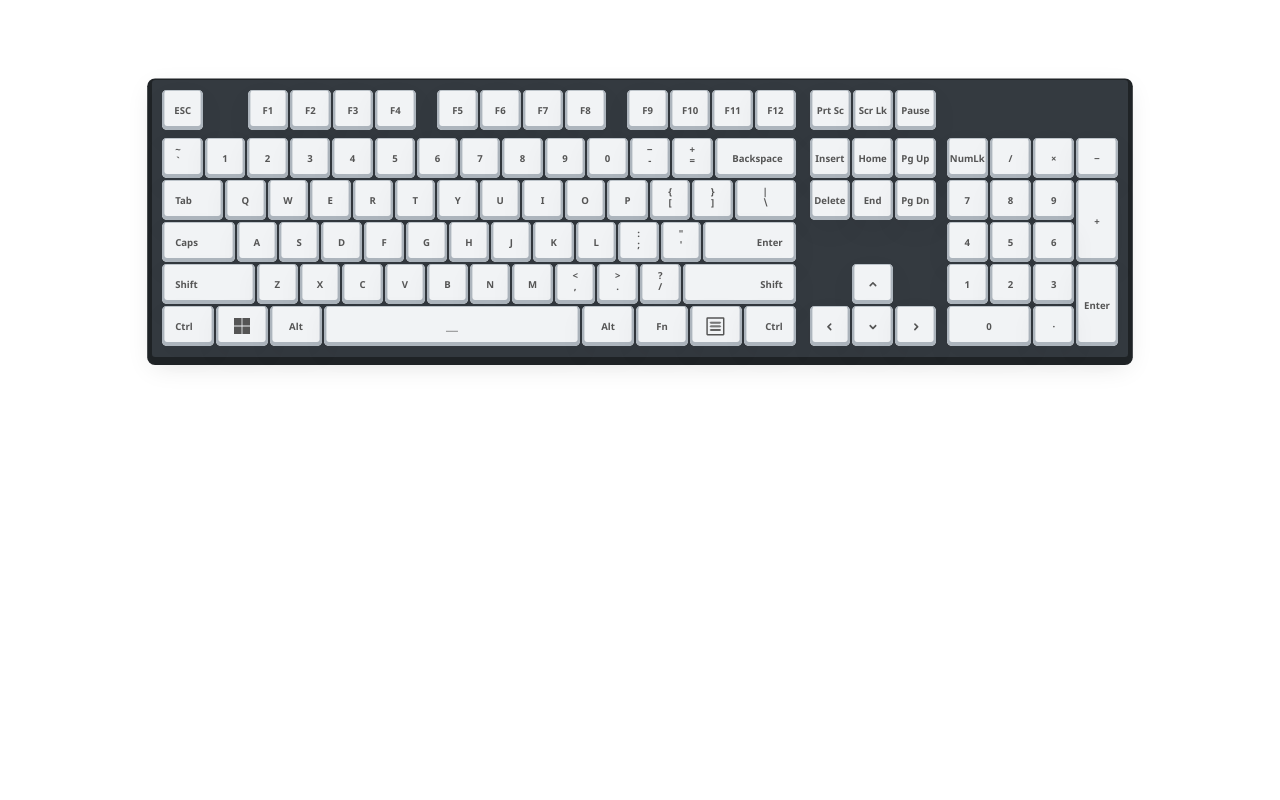
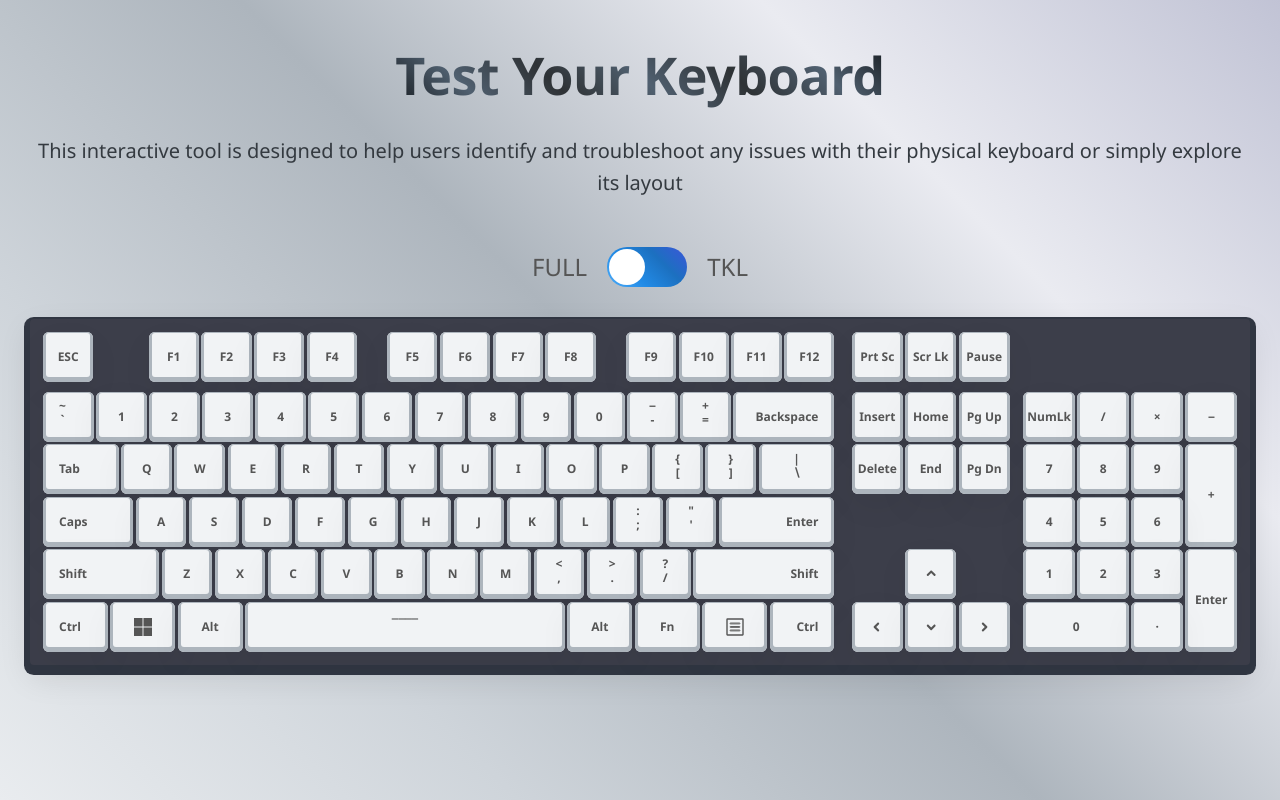
Before and after one commit to Mostafa-Abbasi/KeyboardTester, a plain HTML site: page index.html in a window 1280 px wide. Drawn offline with Linux system fonts and the light colour scheme; a small style sheet from the web is missing.

Commit message:
update general.css, index.html, script.js and style.css

```diff
--- a/general.css
+++ b/general.css
@@ -67,7 +67,7 @@ small: 4px
 
 html {
   /* Percentage of user's browser font-size setting */
-  font-size: 50%;
+  font-size: 62.5%;
 }
 
 body {
@@ -83,8 +83,29 @@ body {
 /* GENRAL REUSABLE COMPONENTS */
 /******************************/
 
-.container {
-  /* 1220px */
-  max-width: 122rem;
-  margin: 10rem auto;
+.heading-primary {
+  font-weight: 700;
+  color: #333;
+  letter-spacing: -0.5px;
 }
+
+.heading-primary {
+  font-size: 5.2rem;
+  line-height: 1.05;
+  margin-bottom: 3.2rem;
+}
+
+.paragraph {
+  font-size: 2rem;
+  color: #343a40;
+  line-height: 1.6;
+  margin-bottom: 4.8rem;
+}
+
+/******************************/
+/* GENRAL REUSABLE UTILLITIES */
+/******************************/
+
+.center-text {
+  text-align: center;
+}
--- a/index.html
+++ b/index.html
@@ -3,7 +3,7 @@
   <head>
     <meta charset="UTF-8" />
     <meta name="viewport" content="width=device-width, initial-scale=1.0" />
-    <title>Test Your Keyboard!</title>
+    <title>Online Keyboard Tester</title>
     <link
       rel="stylesheet"
       href="https://cdn.jsdelivr.net/npm/segoe-fonts@1.0.1/segoe-fonts.min.css"
@@ -13,9 +13,29 @@
     <script defer src="script.js"></script>
   </head>
   <body>
-    <main class="container">
-      <div class="keyboard">
-        <!-- contains "ESC" & Function (F1-F12) & Top-Located Control (Prt Sc|Scrl lck|Pause) keys -->
+    <header>
+      <section class="intro">
+        <h1 class="heading-primary title center-text">
+          <span>Test Your Keyboard</span>
+        </h1>
+        <p class="paragraph description center-text">
+          This interactive tool is designed to help users identify and
+          troubleshoot any issues with their physical keyboard or simply explore
+          its layout
+        </p>
+        <div class="toggle-section">
+          <span class="full-size-layout">FULL</span>
+          <input type="checkbox" class="btn-toggle-layout" id="toggle" />
+          <label for="toggle" class="toggle-label">Toggle</label>
+          <span class="tkl-layout">TKL</span>
+        </div>
+
+        <!-- <button class="btn-toggle-layout">Make it TKL!</button> -->
+      </section>
+    </header>
+    <main>
+      <div class="keyboard full-size">
+        <!-- contains "ESC" & Function (F1-F12) -->
         <section class="function region">
           <div class="key escape">ESC</div>
           <div class="empty-space-between-keys" aria-hidden="true"></div>
@@ -33,7 +53,10 @@
           <div class="key f10">F10</div>
           <div class="key f11">F11</div>
           <div class="key f12">F12</div>
-          <div class="empty-space-between-keys" aria-hidden="true"></div>
+        </section>
+
+        <!-- contains Top-Located Control (Prt Sc|Scr lck|Pause) keys -->
+        <section class="system-control region">
           <div class="key printscreen">Prt Sc</div>
           <div class="key scrolllock">Scr Lk</div>
           <div class="key pause">Pause</div>
@@ -135,7 +158,8 @@
           <!-- bottom row (ctrl, fn, win, alt, space, etc.) -->
           <div class="fifth-row">
             <div class="key controlleft">Ctrl</div>
-            <div class="key metaleft">
+            <!-- Added OSLeft for firefox support -->
+            <div class="key metaleft osleft">
               <svg viewBox="0 0 4875 4875" aria-label="Windows key icon">
                 <path
                   d="M0 0h2311v2310H0zm2564 0h2311v2310H2564zM0 2564h2311v2311H0zm2564 0h2311v2311H2564"
@@ -144,7 +168,7 @@
             </div>
             <div class="key altleft">Alt</div>
             <div class="key space" aria-label="Space">
-              &UnderBar;&UnderBar;&UnderBar;
+              <span>&UnderBar;&UnderBar;&UnderBar;&UnderBar;</span>
             </div>
             <div class="key altright">Alt</div>
             <div class="key fn">Fn</div>
--- a/script.js
+++ b/script.js
@@ -1,6 +1,9 @@
 'use strict';
 
+// ------------------ HANDLING KEY PRESS ------------------
 const handleKeyPress = function (e) {
+  console.log(e);
+
   e.preventDefault();
   const keyElement = document.querySelector('.' + e.code.toLowerCase());
 
@@ -13,10 +16,45 @@ const handleKeyPress = function (e) {
   if (!keyElement.classList.contains('key-pressed'))
     keyElement.classList.add('key-pressed');
 
-  // 'Meta' or 'Windows key' is a bit tricky and only in
-  // this way we can reliably remove the class from it
-  if (e.key === 'Meta') keyElement.classList.remove('key-pressing-simulation');
+  // 'Meta' or 'OS' is a bit tricky and only in this way
+  // we can reliably remove the class from the element
+  if (e.key === 'Meta' || e.key === 'OS')
+    keyElement.classList.remove('key-pressing-simulation');
 };
 
 document.addEventListener('keydown', handleKeyPress);
 document.addEventListener('keyup', handleKeyPress);
+
+// -------------------- CHANGING LAYOUT --------------------
+const btnToggleLayout = document.querySelector('.btn-toggle-layout');
+const fullSizeLayout = document.querySelector('.full-size-layout');
+const TKLLayout = document.querySelector('.tkl-layout');
+
+const ToggleKeyboardLayout = function () {
+  const keyboard = document.querySelector('.keyboard');
+  const numpad = document.querySelector('.numpad');
+
+  if (btnToggleLayout.checked) {
+    numpad.classList.add('hidden');
+    setTimeout(function () {
+      keyboard.classList.remove('full-size');
+      keyboard.classList.add('tkl');
+      numpad.classList.add('w');
+    }, 150);
+  } else {
+    keyboard.classList.add('full-size');
+    keyboard.classList.remove('tkl');
+    numpad.classList.remove('hidden');
+    numpad.classList.remove('w');
+  }
+};
+
+btnToggleLayout.addEventListener('click', ToggleKeyboardLayout);
+fullSizeLayout.addEventListener('click', function () {
+  btnToggleLayout.checked = false;
+  ToggleKeyboardLayout();
+});
+TKLLayout.addEventListener('click', function () {
+  btnToggleLayout.checked = true;
+  ToggleKeyboardLayout();
+});
--- a/style.css
+++ b/style.css
@@ -3,35 +3,185 @@
   --standard-key-size: 5rem; /* width & height */
 
   /* -------- RETRO COLOR THEME -------- */
-
-  --color-primary: #343a40;
-  --color-primary-shade-40: #1f2326;
+  --color-primary: #3c3e4a;
+  --color-primary-shade-40: #303642;
 
   --color-keycaps-bg: #f1f3f5;
   --color-keycaps-legends: #555;
   --color-keycaps-shadow: #adb5bd;
 
-  --color-keycaps-bg-pressed: #228be6;
-  --color-keycaps-legends-pressed: #e7f5ff;
-  --color-keycaps-shadow-pressed: #1864ab;
+  --color-keycaps-bg-pressed: #a4a9b0;
+  --color-keycaps-legends-pressed: #2f3674;
+  --color-keycaps-shadow-pressed: #7f8489;
+
+  --color-bg: linear-gradient(
+    45deg,
+    #e9ecef,
+    #ced4da,
+    #adb5bd,
+    #eaebf1,
+    #c1c3d5
+  );
+
+  --color-bg-title: linear-gradient(
+    45deg,
+    #14181c,
+    #506070,
+    #2e3235,
+    #506070,
+    #2e3235,
+    #506070,
+    #14181c
+  );
+
+  --color-bg-toggle: linear-gradient(45deg, #4dabf7, #228be6, #1c70c0, #3c56da);
+
+  /* -------- GEN-Z COLOR THEME -------- */
+  /* --color-primary: #3c3e4a;
+  --color-primary-shade-40: #303642;
+
+  --color-keycaps-bg: #f1f3f5;
+  --color-keycaps-legends: #555;
+  --color-keycaps-shadow: #adb5bd;
+
+  --color-keycaps-bg-pressed: #a4a9b0;
+  --color-keycaps-legends-pressed: #2f3674;
+  --color-keycaps-shadow-pressed: #7f8489;
+
+  --color-bg: linear-gradient(
+    45deg,
+    #e9ecef,
+    #ced4da,
+    #adb5bd,
+    #eaebf1,
+    #c1c3d5
+  );
+
+  --color-bg-title: linear-gradient(
+    45deg,
+    #14181c,
+    #506070,
+    #2e3235,
+    #506070,
+    #2e3235,
+    #506070,
+    #14181c
+  );
+
+  --color-bg-toggle: linear-gradient(45deg, #4dabf7, #228be6, #1c70c0, #3c56da); */
 }
 
+/* ------------------ BACKGROUND ------------------ */
+
+html {
+  min-height: 100vh;
+  background-image: var(--color-bg);
+}
+
+/* ------------------ HEADER ------------------ */
+
+.intro {
+  max-width: 130rem;
+  margin: 0 auto;
+  padding: 4.8rem 3.2rem 3.2rem;
+}
+
+.title span {
+  background-image: var(--color-bg-title);
+
+  /* Use the text as a mask for the background. */
+  /* This will show the gradient as a text color rather than element bg. */
+  -webkit-background-clip: text;
+  -webkit-text-fill-color: transparent;
+  -moz-background-clip: text;
+  -moz-text-fill-color: transparent;
+}
+
+.toggle-section {
+  display: flex;
+  justify-content: center;
+  align-items: center;
+}
+
+.toggle-section span {
+  font-size: 2.4rem;
+  cursor: pointer;
+}
+
+/* toggle button styling */
+
+.btn-toggle-layout {
+  height: 0;
+  width: 0;
+
+  visibility: hidden;
+}
+
+.toggle-label {
+  position: relative;
+  display: block;
+  width: 8rem;
+  height: 4rem;
+  margin: 0 2rem;
+  border-radius: 4rem;
+  text-indent: -9999px;
+  background: var(--color-bg-toggle);
+  cursor: pointer;
+}
+
+.toggle-label:after {
+  content: '';
+  position: absolute;
+  top: 0.2rem;
+  left: 0.2rem;
+  border-radius: 3.6rem;
+  width: 3.6rem;
+  height: 3.6rem;
+  background: #fff;
+  transition: 0.2s;
+}
+
+input:checked + .toggle-label {
+  background: var(--color-bg-toggle);
+}
+
+input:checked + .toggle-label:after {
+  left: calc(100% - 0.2rem);
+  transform: translateX(-100%);
+}
+
+.toggle-label:active:after {
+  width: 5.2rem;
+}
+
+/* ------------------ KEYBOARD SECTION ------------------ */
+
 .keyboard {
-  /* These numbers came from a standard FULL-SIZE keyboard layout "+SOME ROUNDING"
-  2fr is the whitespace between typewriter region and navigation region
-  1fr is the whitespace between navigation region and numpad region
-  function-region: 215+2+45 OR 262
-  typewriter-region: 215
-  navigation-region: 45
-  numpad-region: 60 */
   display: grid;
-  grid-template-columns: 215fr 2fr 45fr 1fr 60fr;
-
+  margin: 0 auto;
   padding: 0.8rem;
   border-radius: 0.4rem;
   background-color: var(--color-primary);
   box-shadow: 0 0.4rem 0 0.6rem var(--color-primary-shade-40),
     0 1.2rem 3.2rem rgba(0, 0, 0, 0.1);
+
+  /* force GPU acceleration to reduce
+   potential subrendering issues */
+  transform: translateZ(0);
+
+  transition: all 0.25s;
+}
+
+.full-size {
+  grid-template-columns: 215fr 2fr 45fr 1fr 60fr;
+  max-width: 122rem;
+}
+
+.tkl {
+  /* whitespace in the tkl layout increased
+  to 7fr for better region seperation */
+  grid-template-columns: 215fr 7fr 45fr;
+  max-width: 99rem;
 }
 
 .key {
@@ -52,7 +202,8 @@
 
   cursor: pointer;
 
-  transition: all 0.075s;
+  transition: color 0.075s, background-color 0.075s, box-shadow 0.075s,
+    transform 0.075s;
 }
 
 .key-pressed {
@@ -77,6 +228,7 @@
   transform: scale(0.98);
   box-shadow: inset 0 -0.1rem 0 0.2rem var(--color-keycaps-shadow-pressed);
 }
+
 /* __________________________________
    ||||||||||||||||||||||||||||||||||
    |||| GENERAL KB LAYOUT STYLES ||||
@@ -88,19 +240,25 @@
   gap: 0.25rem;
 }
 
-/* contains "ESC" & Function (F1-F12) & Top-Located Control (Prt Sc|Scrl lck|Pause) keys */
+/* contains "ESC" & Function (F1-F12) */
 .function {
-  grid-column: 1 / span 3;
+  display: grid;
+  grid-template-columns: 2fr 2fr repeat(4, 2fr) 1fr repeat(4, 2fr) 1fr repeat(
+      4,
+      2fr
+    );
+}
 
+/* contains Top-Located Control (Prt Sc|Scr lck|Pause) keys  */
+.system-control {
+  grid-column: 3;
   display: grid;
-  grid-template-columns:
-    70fr 70fr repeat(4, 70fr) 30.5fr repeat(4, 70fr) 30.5fr repeat(4, 70fr)
-    18fr repeat(3, 70fr);
+  grid-template-columns: repeat(3, 1fr);
 }
 
 /* contains Modifiers/Control (Ctrl|Alt|etc.) & Alpha (A-Z) keys */
 .typewriter {
-  grid-column: 1 / 2;
+  grid-row: 2;
   display: grid;
 }
 
@@ -119,24 +277,24 @@
 }
 
 .second-row {
-  grid-template-columns: 21fr repeat(12, 14fr) 21fr;
+  grid-template-columns: 1.5fr repeat(12, 1fr) 1.5fr;
 }
 
 .third-row {
-  grid-template-columns: 25fr repeat(11, 14fr) 32fr;
+  grid-template-columns: 1.79fr repeat(11, 1fr) 2.29fr;
 }
 
 .fourth-row {
-  grid-template-columns: 32fr repeat(10, 14fr) 39fr;
+  grid-template-columns: 2.29fr repeat(10, 1fr) 2.79fr;
 }
 
 .fifth-row {
-  grid-template-columns: repeat(3, 18fr) 89fr repeat(4, 18fr);
+  grid-template-columns: repeat(3, 1.29fr) 6.36fr repeat(4, 1.29fr);
 }
 
 /* contains Navigation (PgUp|PgDn|etc.) & Arrow keys */
 .navigation {
-  grid-column: 3 / span 1;
+  grid-column: 3;
 
   display: grid;
   grid-template-columns: repeat(3, 1fr);
@@ -145,7 +303,7 @@
 
 /* contains Numpad Keys */
 .numpad {
-  grid-column: 5 / span 1;
+  grid-column: 5;
 
   display: grid;
   grid-template-columns: repeat(4, 1fr);
@@ -181,28 +339,32 @@
   grid-row: 2;
 }
 
-/* windows and context menu icons styling */
+/* windows and context menu icons */
 .metaleft svg {
-  width: 2rem;
-  height: 2rem;
+  width: 1.8rem;
+  height: 1.8rem;
   fill: var(--color-keycaps-legends);
 }
+
 .metaleft.key-pressed svg {
   fill: var(--color-keycaps-legends-pressed);
 }
 
 .contextmenu svg {
-  width: 2.6rem;
-  height: 2.6rem;
+  width: 2rem;
+  height: 2rem;
   stroke: var(--color-keycaps-legends);
   fill: none;
 }
 
 .contextmenu.key-pressed svg {
-  width: 2.6rem;
-  height: 2.6rem;
   stroke: var(--color-keycaps-legends-pressed);
-  fill: none;
+}
+
+/* spacebar legend */
+.space span {
+  transform: translateY(-1.6rem);
+  font-size: 1.6rem;
 }
 
 /* side keys text aligning */
@@ -272,3 +434,23 @@
 .numpad0 {
   grid-column: 1 / span 2;
 }
+
+/* --------------------- */
+
+.numpad {
+  position: relative;
+  transition: all 0.15s;
+}
+
+.hidden {
+  opacity: 0;
+  pointer-events: none;
+  visibility: hidden;
+
+  transition: all 0.25;
+}
+
+.w {
+  width: 0;
+  padding: 0;
+}
```
